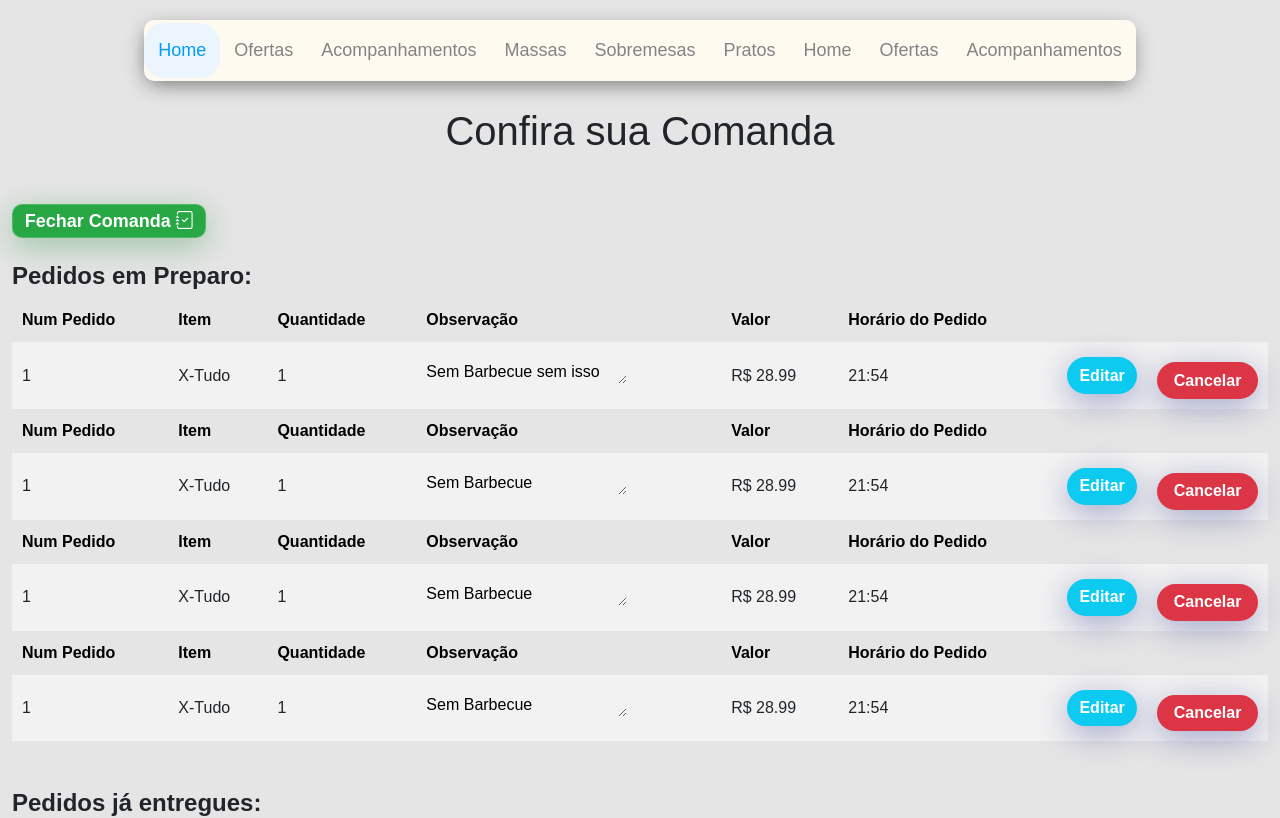
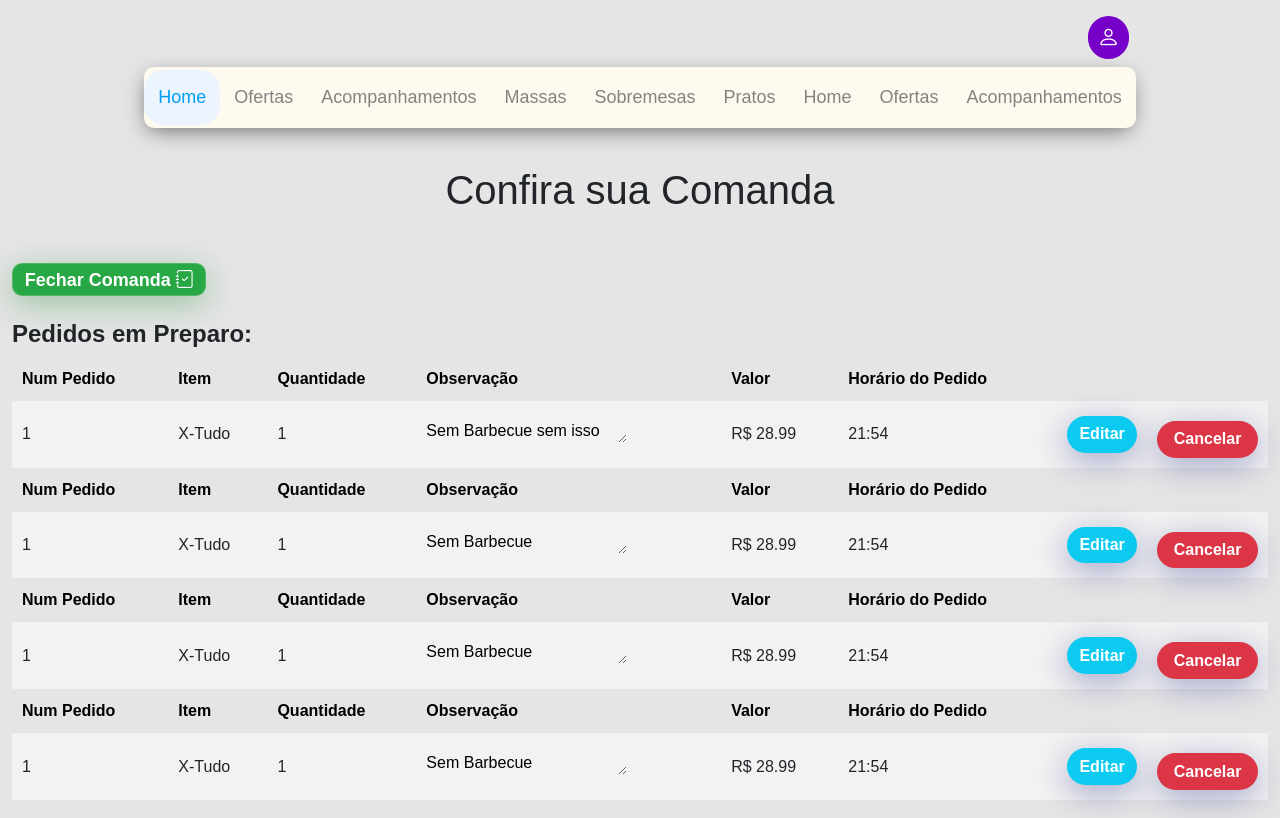
Before and after one commit to LuizAmancioCeub/TAP_ComandaDigital, an Angular app in the folder Front_End/comanda-digital/: page /cardapio/comanda in a window 1280 px wide. Shown: the top 818 px of the page. Built offline with nearby package versions, Linux system fonts and the light colour scheme.

Commit message:
Front atualizado

```diff
--- a/Front_End/comanda-digital/src/app/app.module.ts
+++ b/Front_End/comanda-digital/src/app/app.module.ts
@@ -7,7 +7,7 @@ import { NgbModule } from '@ng-bootstrap/ng-bootstrap';
 import { LoginComponent } from './pages/login/login.component';
 import { CardapioComponent } from './pages/cardapio/cardapio.component';
 import { FormLoginComponent } from './components/form-login/form-login.component';
-import { MenuComponent } from './components/menu/menu.component';
+import { MenuComponent } from './menus/menu/menu.component';
 import { CardsComponent } from './components/cardapio-components/cards/cards.component';
 import { SliderComponent } from './components/cardapio-components/slider/slider.component';
 import { ContentsComponent } from './components/cardapio-components/contents/contents.component';
@@ -16,6 +16,7 @@ import { ComandaComponent } from './pages/comanda/comanda.component';
 import { ContentsComponentComanda } from './components/comanda-components/contents/contents.component';
 import { TabelaPreparoComponent } from './components/comanda-components/tabela-preparo/tabela-preparo.component';
 import { TabelaComandaComponent } from './components/comanda-components/tabela-comanda/tabela-comanda.component';
+import { MenuPerfilComponent } from './menus/menu-perfil/menu-perfil.component';
 
 @NgModule({
   declarations: [
@@ -31,7 +32,8 @@ import { TabelaComandaComponent } from './components/comanda-components/tabela-c
     ComandaComponent,
     ContentsComponentComanda,
     TabelaPreparoComponent,
-    TabelaComandaComponent
+    TabelaComandaComponent,
+    MenuPerfilComponent
   ],
   imports: [
     BrowserModule,
--- a/Front_End/comanda-digital/src/app/components/cardapio-components/contents/contents.component.html
+++ b/Front_End/comanda-digital/src/app/components/cardapio-components/contents/contents.component.html
@@ -1,7 +1,7 @@
 <div class="btn_comanda">
     <a [routerLink]="['comanda']" title="Sua Comanda" class="comanda btn btn-success" style="font-size: 30px;">
       <i class="bi bi-receipt-cutoff"></i>
-      <span style="font-size:17px;border-radius:10px;color:black" class="position-absolute top-0 start-100 translate-middle badge rounded-pill bg-warning">
+      <span style="font-size:15px;border-radius:10px;color:black" class="position-absolute top-0 start-100 translate-middle badge rounded-pill bg-warning">
           2 </span>
     </a>
 </div>
--- /dev/null
+++ b/Front_End/comanda-digital/src/app/menus/menu-perfil/menu-perfil.component.css
@@ -0,0 +1,42 @@
+.dropbtn {
+    background-color: #7700C8;
+    color: white;
+    padding: .3rem .6rem;
+    font-size: 16px;
+    border: none;
+    cursor: pointer;
+    border-radius: 5rem;
+  }
+  .dropdown {
+    margin-top:1rem;
+    margin-left: 85%;
+    position: relative;
+    display: inline-block;
+    z-index: 1100;
+}
+
+.dropdown-content {
+    display: none;
+    position: absolute;
+    padding:5px;
+   margin-left:-130px;
+    background-color: #f9f9f9;
+    min-width: 180px;
+
+    box-shadow: 0px 8px 16px 0px rgb(119,0,200,0.3);
+    z-index: 1;
+    border-radius: 20px 0px 20px 20px;
+}
+
+.dropdown-content a {
+    color: black;
+    padding: 12px 16px;
+    text-decoration: none;
+    display: block;
+}
+
+.dropdown-content a:hover {background-color: #f1f1f1}
+
+.dropdown:hover .dropdown-content {
+    display: block;
+}
--- /dev/null
+++ b/Front_End/comanda-digital/src/app/menus/menu-perfil/menu-perfil.component.html
@@ -0,0 +1,12 @@
+
+<div class="dropdown">
+    <button class="dropbtn"><i style="font-size:22px" class="bi bi-person"></i></button>
+    <div class="dropdown-content">
+    <span  style="font-size:15px" class="badge badge-pill badge-primary">Luiz</span>
+    <a>Ver Comanda</a>
+    <a href="#">Solicitar ajuda</a>
+
+      <button style="margin:1px;margin-top:10px;border-radius:40px" class="btn btn-danger btn-sm btn-block" name="sair">Sair</button>
+
+    </div>
+  </div>
--- a/Front_End/comanda-digital/src/app/components/menu/menu.component.css
+++ b/Front_End/comanda-digital/src/app/menus/menu/menu.component.css
@@ -44,10 +44,10 @@ div.scrollmenu a.active{
     }
 }
 
-@media screen and (min-width: 700px) {
+@media screen and (min-width: 900px) {
     div.scrollmenu {
         margin: 0 auto;
-        width: fit-content;
+        width: max-content;
         background-color: #FFFAF0;
         border-radius: 10px;
         padding-bottom: .2rem; padding-top: .2rem;
--- a/Front_End/comanda-digital/src/app/components/menu/menu.component.html
+++ b/Front_End/comanda-digital/src/app/menus/menu/menu.component.html
@@ -1,3 +1,4 @@
+
 <div class="scrollmenu">
     <a class="active">Home</a>
     <a >Ofertas</a>
--- a/Front_End/comanda-digital/src/app/pages/cardapio/cardapio.component.html
+++ b/Front_End/comanda-digital/src/app/pages/cardapio/cardapio.component.html
@@ -1,4 +1,4 @@
-
+<app-menu-perfil></app-menu-perfil>
 <app-slider></app-slider>
 <app-menu></app-menu>
 
--- a/Front_End/comanda-digital/src/app/pages/comanda/comanda.component.html
+++ b/Front_End/comanda-digital/src/app/pages/comanda/comanda.component.html
@@ -1,3 +1,4 @@
+<app-menu-perfil></app-menu-perfil>
 <app-menu></app-menu>
 <div class="container-fluid">
     <app-contents-comanda></app-contents-comanda>
```
Also changed, not shown: Front_End/comanda-digital/src/app/menus/menu-perfil/menu-perfil.component.ts (added, +10 -0 lines), Front_End/comanda-digital/src/app/menus/menu/menu.component.ts (renamed from Front_End/comanda-digital/src/app/components/menu/menu.component.ts), 2 other files (tests, documents, lock files or other folders).
